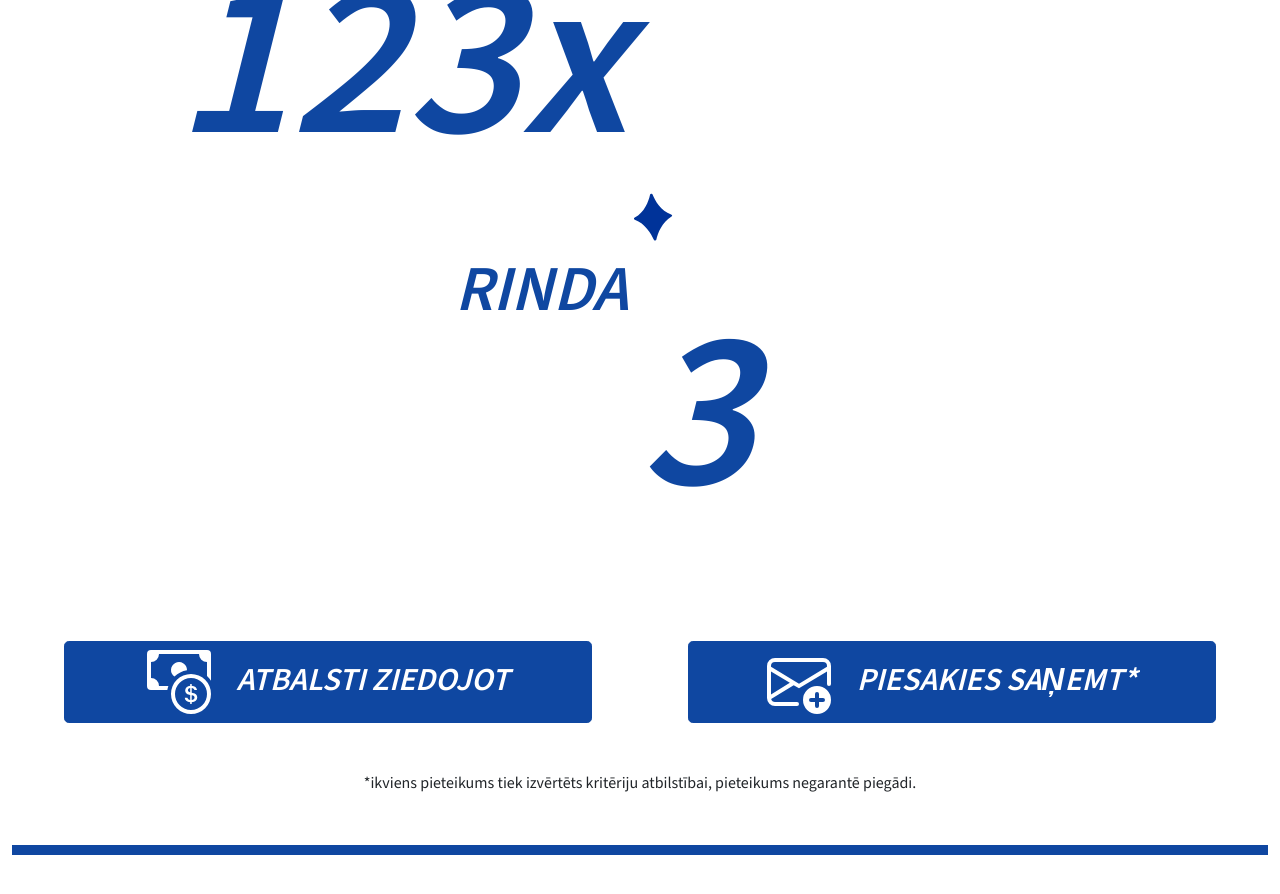
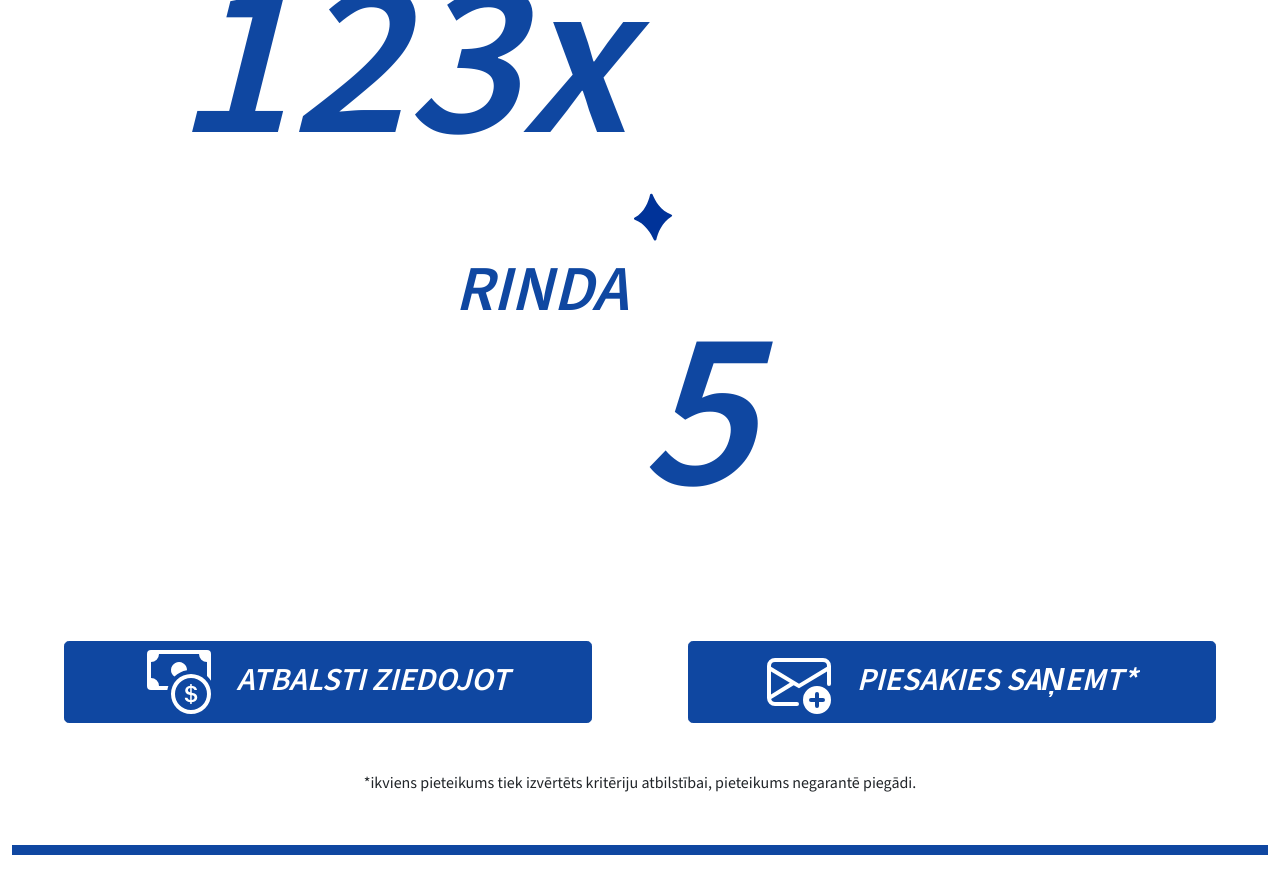
Before and after one commit to open-lv/air-guard-public, a Jekyll site: the page built from index.html, in a window 1280 px wide and 900 px high, scrolled down 2199 px. Shown: the top 894 px of the window. Built offline with Jekyll 4.4.1, drawn with Linux system fonts in a browser that asks for light colours; comment, search, counter and statistics services are not loaded.

Commit message:
Deploying to gh-pages from @ open-lv/air-guard-public@a2495e7d5440338299f210eb2585fb76163c157c 🚀

```diff
--- a/index.html
+++ b/index.html
@@ -56,8 +56,8 @@ title: Kas ir GAISA SARGS
 		</div>
 		<div class="row ">
 			<div class="col-sm  m-0 p-0 d-none d-lg-block"><p class="cik-gab-sub text-end">RINDA</p></div>
-			<div class="col-sm dimants4 d-none d-lg-block"><p class="cik-gab text-start">3</p></div>
-			<div class="col-sm d-lg-none"><p class="cik-gab-tel text-center">3 RINDĀ</p></div>
+			<div class="col-sm dimants4 d-none d-lg-block"><p class="cik-gab text-start">5</p></div>
+			<div class="col-sm d-lg-none"><p class="cik-gab-tel text-center">5 RINDĀ</p></div>
 		</div>
 
 		<div class="row justify-content-center align-items-center mx-1">
```
